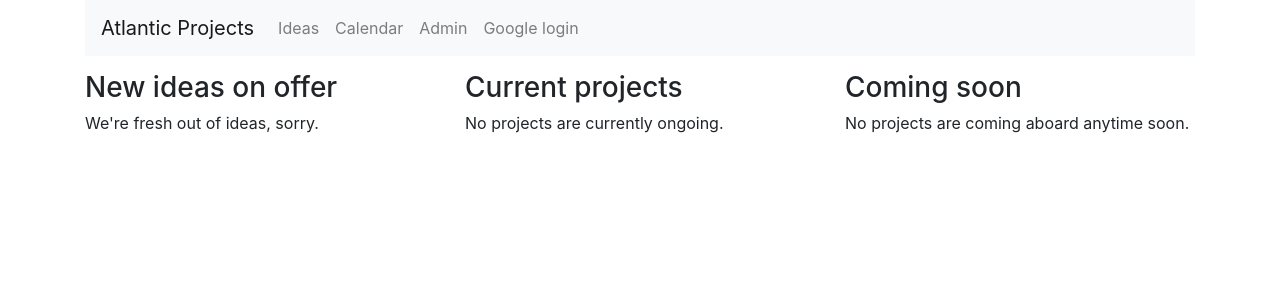
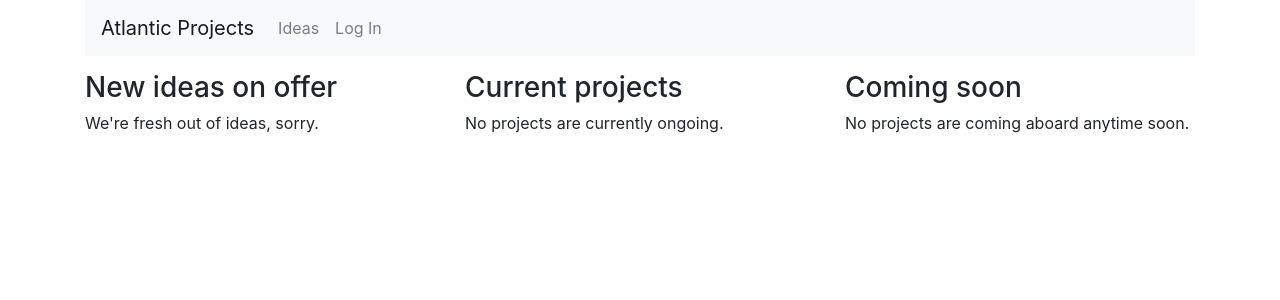
Before and after one commit to mthomps00/atlproj, a Django app: page /ideas/ in a window 1280 px wide. Shown: the top 300 px of the page. Run offline with Django 3.2, Linux system fonts and the light colour scheme; data that the repository does not hold is empty; some libraries are stand-ins or nearby versions.

Commit message:
Cleaned up views and urls

```diff
--- a/atlproj/atlproj/urls.py
+++ b/atlproj/atlproj/urls.py
@@ -15,8 +15,10 @@ Including another URLconf
 """
 from django.conf.urls import include, url
 from django.contrib import admin
+from ideas.views import IdeaCalendarView
 
 urlpatterns = [
+    url(r'^$', IdeaCalendarView.as_view(), name='home'),
     url(r'^ideas/', include('ideas.urls')),
     url(r'^admin/', admin.site.urls),
 ]
--- a/atlproj/ideas/templates/ideas/index.html
+++ b/atlproj/ideas/templates/ideas/index.html
@@ -25,22 +25,23 @@
 
 				{% block nav %}
 				<nav class="navbar navbar-expand-lg navbar-light bg-light mb-3">
-					<a class="navbar-brand" href="{% url 'index' %}">Atlantic Projects</a>
+					<a class="navbar-brand" href="{% url 'home' %}">Atlantic Projects</a>
 					<div id="navbarNav">
 						<ul class="navbar-nav mr-auto mt-2 mt-lg-0">
 						{% block subnav %}
 							<li class="nav-item{% block ideas-nav %}{% endblock %}">
-								<a class="nav-link" href="{% url 'idea_list' %}">Ideas</a>
+								<a class="nav-link" href="{% url 'index' %}">Ideas</a>
 							</li>
-							<li class="nav-item{% block calendar-nav %}{% endblock %}">
-								<a class="nav-link" href="{% url 'calendar' %}">Calendar</a>
-							</li>
+							{% if request.user.is_staff %}
 							<li class="nav-item{% block admin-nav %}{% endblock %}">
 								<a class="nav-link" href="{% url 'admin:index' %}">Admin</a>
 							</li>
+							{% endif %}
+							{% if not request.user.is_authenticated %}
 							<li class="nav-item{% block google-nav %}{% endblock %}">
-								<a class="nav-link" href="{% url "social:begin" "google-oauth2" %}?next={{ request.path }}">Google login</a>
+								<a class="nav-link" href="{% url "social:begin" "google-oauth2" %}?next={{ request.path }}">Log In</a>
 							</li>
+							{% endif %}
 						{% endblock %}
 						</ul>
 					</div>
--- a/atlproj/ideas/urls.py
+++ b/atlproj/ideas/urls.py
@@ -1,15 +1,20 @@
 from django.conf.urls import url, include
 from . import views
 from ideas.views import *
+from atlproj.urls import *
 
 urlpatterns = [
     url('', include('social_django.urls', namespace='social')),
     url(r'^$', views.index, name='index'),
-    url(r'^list/$', IdeaListView.as_view(), name='idea_list'),
-    url(r'^list/current/$', CurrentIdeasView.as_view(), name='current_list'),
-    url(r'^list/(?P<platform>[\w]+)/$', PlatformListView.as_view(), name='platform_idea_list'),
-    url(r'^current/(?P<platform>[\w]+)/$', PlatformCurrentView.as_view(), name='platform_current_list'),
+    url(r'^list/', include([
+        url(r'^$', IdeaListView.as_view(), name='idea_list'),
+        url(r'^current/$', CurrentIdeasView.as_view(), name='current_list'),
+        url(r'^(?P<platform>[\w]+)/$', PlatformListView.as_view(), name='platform_idea_list'),
+        url(r'^current/(?P<platform>[\w]+)/$', PlatformCurrentView.as_view(), name='platform_current_list'),
+        ])),
     url(r'^(?P<pk>[0-9]+)/$', IdeaDetailView.as_view(), name='idea_detail'),
-    url(r'^calendar/$', IdeaCalendarView.as_view(), name='calendar'),
-    url(r'^calendar/(?P<platform>[\w]+)/$', PlatformCalendarView.as_view(), name='platform_calendar'),
+    url(r'^calendar/', include([
+        url(r'^$', IdeaCalendarView.as_view(), name='calendar'),
+        url(r'^calendar/(?P<platform>[\w]+)/$', PlatformCalendarView.as_view(), name='platform_calendar'),
+        ])),
 ]
--- a/atlproj/ideas/views.py
+++ b/atlproj/ideas/views.py
@@ -8,10 +8,9 @@ from django.views.generic.dates import YearArchiveView
 from django.views.generic.edit import UpdateView
 from ideas.models import Idea, Client, Pitch, Platform
 
-today = datetime.today()
-
 # Create your views here.
 def index(request):
+    today = datetime.today()
     ideas_list = Idea.objects.filter(status='ON_OFFER').order_by('-date_updated').filter(parent__isnull=True)
     active_ideas = Idea.objects.filter(status='LIVE').filter(start_date__lte=today).exclude(end_date__lte=today).order_by('-start_date')
     calendar = Idea.objects.filter(start_date__gte=today).order_by('start_date')
@@ -29,6 +28,7 @@ class IdeaListView(ListView):
     context_object_name = 'object_list'
 
 class CurrentIdeasView(ListView):
+    today = datetime.today()
     queryset = Idea.objects.filter(parent__isnull=True).filter(status='LIVE').exclude(end_date__lte=today).order_by('start_date', '-date_updated')
     context_object_name = 'object_list'
 
@@ -38,10 +38,12 @@ class CurrentIdeasView(ListView):
         return context
 
 class IdeaRetireView(ListView):
+    today = datetime.today()
     queryset = Idea.objects.filter(status='LIVE').filter(end_date__lte=today).order_by('end_date')
     context_object_name = 'object_list'
 
 class IdeaCalendarView(ListView):
+    today = datetime.today()
     queryset = Idea.objects.filter(start_date__gte=today).order_by('start_date')
     template_name = 'ideas/calendar.html'
     context_object_name = 'object_list'
@@ -51,6 +53,7 @@ class PlatformCalendarView(ListView):
     context_object_name = 'object_list'
 
     def get_queryset(self):
+        today = datetime.today()
         self.platform = get_object_or_404(Platform, name=self.kwargs['platform'])
         return Idea.objects.filter(start_date__gte=today).order_by('start_date').filter(platform=self.platform)
 
@@ -73,6 +76,7 @@ class PlatformListView(ListView):
         return context
 
 class PlatformCurrentView(ListView):
+    today = datetime.today()
     template_name = 'ideas/idea_list.html'
     context_object_name = 'object_list'
 
```
